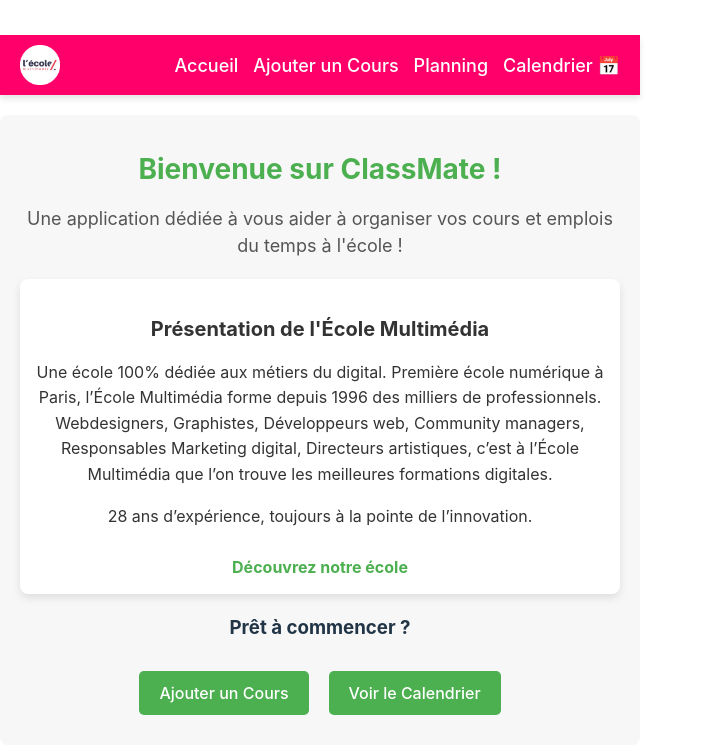
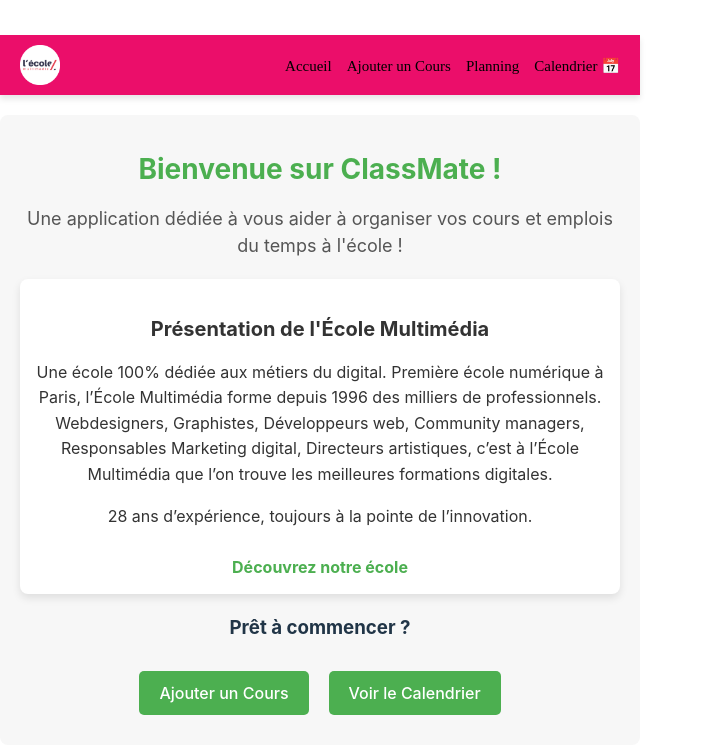
Before and after one commit to harrymj9/Classmate, a React (Vite) app in the folder ClassMate/: page / in a window 1280 px wide. Shown: the top 754 px of the page, without its empty margins (0-703 px from the left). Built offline with nearby package versions, Linux system fonts and the light colour scheme.

Commit message:
Mise à jour du Navbar et corrections

```diff
--- a/ClassMate/package.json
+++ b/ClassMate/package.json
@@ -10,6 +10,7 @@
     "preview": "vite preview"
   },
   "dependencies": {
+    "font-awesome": "^4.7.0",
     "react": "^18.3.1",
     "react-calendar": "^5.1.0",
     "react-dom": "^18.3.1",
--- a/ClassMate/src/App.jsx
+++ b/ClassMate/src/App.jsx
@@ -5,6 +5,7 @@
 import AjouterCours from "./pages/AjouterCours";
 import ListeCours from "./pages/ListeCours";
 import Calendrier from "./pages/Calendrier";
+
 
 // Demander la permission pour les notifications
 const demanderPermissionNotifications = () => {
--- a/ClassMate/src/components/Navbar.jsx
+++ b/ClassMate/src/components/Navbar.jsx
@@ -25,7 +25,7 @@
     justifyContent: "space-between",
     alignItems: "center",
     padding: "10px 20px",
-    background: "#ff006a",
+    background: "#eb0e6a",
     color: "white",
     boxShadow: "0 4px 6px rgba(0, 0, 0, 0.1)"
 
@@ -44,10 +44,11 @@
     fontWeight: "bold",
   },
   link: {
-    color: "white",
+    color: "black",
     textDecoration: "none",
     marginLeft: "15px",
-    fontSize: "18px",
+    fontSize: "15px",
+    fontFamily:"Times New Roman",
   },
 };
 
```
Also changed, not shown: 1 other file (tests, documents, lock files or other folders).
